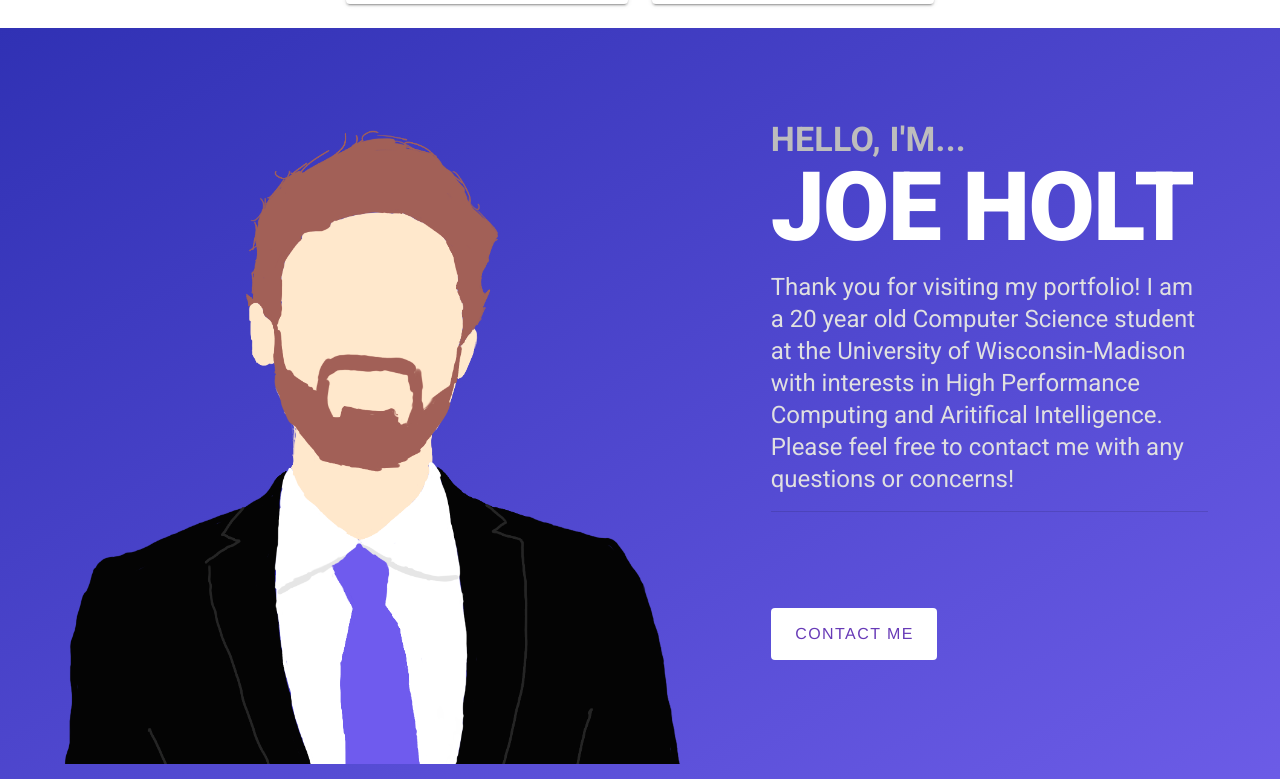
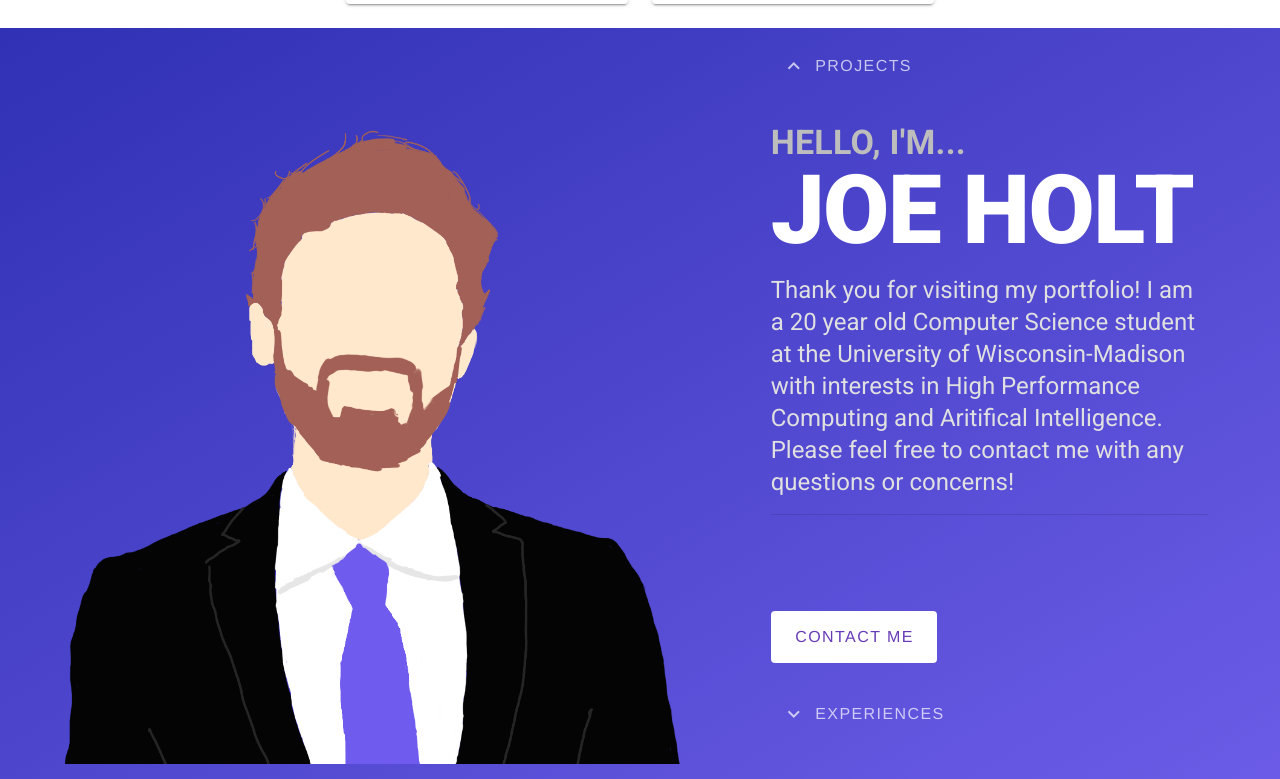
Before and after one commit to JoeHolt/Portfolio, a Vue app: page /#/ in a window 1280 px wide. Shown: the part 1041-1820 px from the top of the page. Built offline with nearby package versions, Linux system fonts and the light colour scheme.

Commit message:
Added navigation buttons to main page

```diff
--- a/src/components/GeneralImageHeader.vue
+++ b/src/components/GeneralImageHeader.vue
@@ -9,7 +9,13 @@
       <v-col :cols="5">
         <!-- Make a new grid to center on this side -->
         <v-container style="height: 100%;">
-          <v-row style="height: 100%;" align="center">
+          <v-row style="height: 10%; opacity: 70%;" align="start" justify="start">
+            <v-btn text x-large class="white--text">
+              <v-icon color="white" class="mr-2">mdi-chevron-up</v-icon>
+              PROJECTS
+            </v-btn>
+          </v-row>
+          <v-row style="height: 80%;" align="center">
             <v-col class="mr-12">
               <p
                 class="display-1 font-weight-bold grey--text text--lighten-1 text-xs-center noselect mb-0"
@@ -33,6 +39,12 @@
                 >Contact Me</v-btn
               >
             </v-col>
+          </v-row>
+          <v-row style="height: 10%; opacity: 70%;" align="end" justify="start">
+            <v-btn text x-large class="white--text">
+              <v-icon color="white" class="mr-2">mdi-chevron-down</v-icon>
+              EXPERIENCES
+            </v-btn>
           </v-row>
         </v-container>
       </v-col>
```
